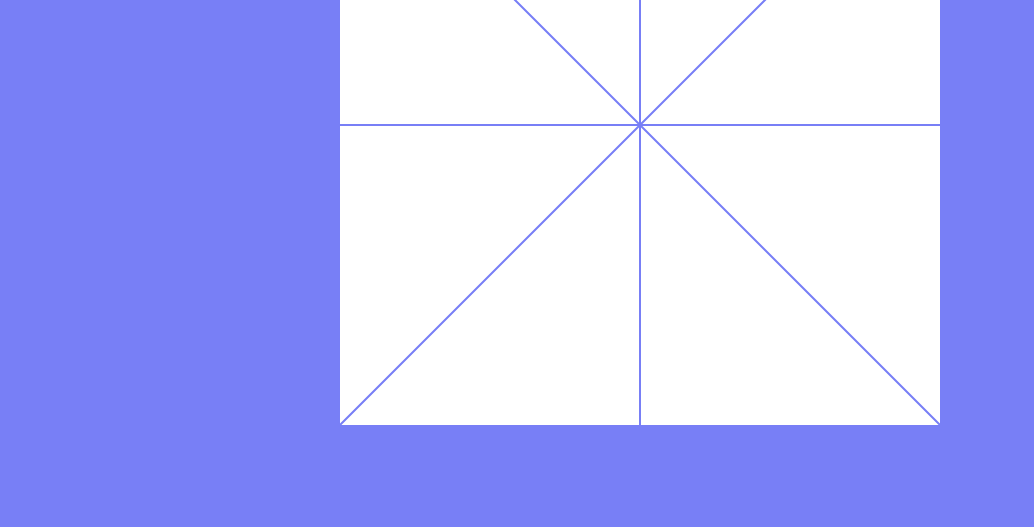
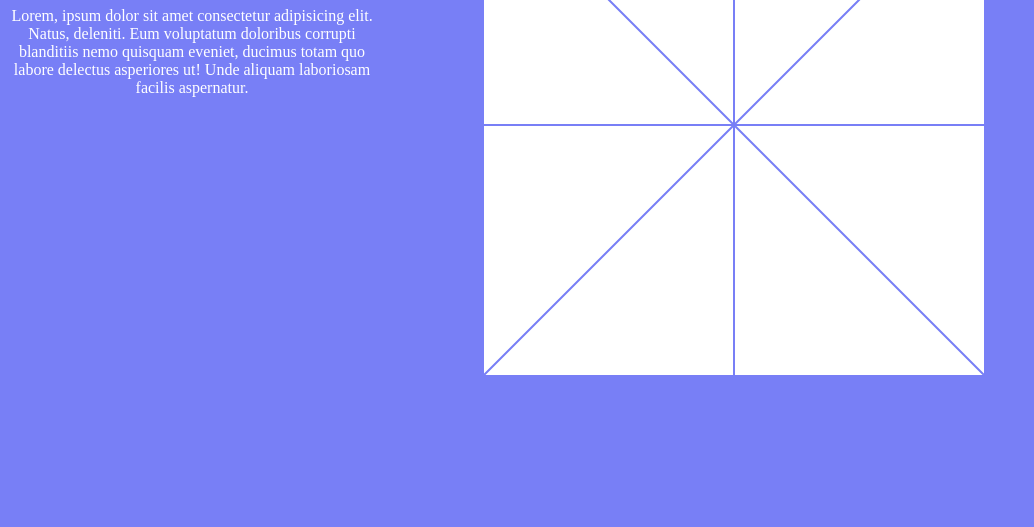
Before and after one commit to MichelleRakotovao/fanorona-telo, a plain HTML site: page index.html in a window 1280 px wide. Shown: the part 273-800 px from the top of the page, without its empty margins (0-1034 px from the left). Drawn offline with Linux system fonts and the light colour scheme.

Commit message:
drawing board,creating piece

```diff
--- a/css/style.css
+++ b/css/style.css
@@ -11,6 +11,14 @@ body,html{
     height: 100%;
     background-color:#787FF6;
 }
-#canva{
-    background-color:white;
+#message-container{
+    text-align: center;
+    height: 50%;
+    width:30%;
 }
+#canvas-container{
+    width: 70%;
+}
+#text,#title{
+    color:white;
+}
--- a/index.html
+++ b/index.html
@@ -4,18 +4,29 @@
     <meta charset="UTF-8">
     <meta name="viewport" content="width=device-width, initial-scale=1.0">
     <link rel="stylesheet" href="css/style.css">
-    <title>Fanorona-telo</title>
+    <title>FANORONA TELO</title>
 </head>
 <body>
     <div id="main-container">
-        <div id="container">
-            <canvas id="canvas" width="600" height="600"></canvas>
+        <div id="message-container">
+            <h1 id="title">FANORONA TELO</h1>
+            <p id="text">
+                Lorem, ipsum dolor sit amet consectetur adipisicing elit. Natus, deleniti. Eum voluptatum doloribus corrupti blanditiis nemo quisquam eveniet, ducimus totam quo labore delectus asperiores ut! Unde aliquam laboriosam facilis aspernatur.
+            </p>
+        </div>
+        <div id="canvas-container">
+            <canvas id="canvas" width="700" height="700"></canvas>
+        </div>
 
-        </div>
     </div>
 
 </body>
+
+<script src="./javascript/player.js"></script>
+<script src="./javascript/drawer.js"></script>
 <script src="./javascript/positions.js"></script>
+<script src="./javascript/distance.js"></script>
+<script src="./javascript/pion.js"></script>
 <script src="./javascript/index.js"></script>
 
 </html>
--- /dev/null
+++ b/javascript/distance.js
@@ -0,0 +1,11 @@
+//fonction qui calcule la distance entre deux points
+function distance(xA,yA,xB,yB){
+  return Math.sqrt(Math.pow(xA-xB,2)+Math.pow(yA-yB,2))
+}
+
+//fonction vérifiant si la distance entre deux pts est inférieur à 150
+function isClose(xA,yA,xB,yB){
+    if (distance(xA,yA,xB,yB)<150){
+        return true
+    }
+}
--- /dev/null
+++ b/javascript/drawer.js
@@ -0,0 +1,19 @@
+
+//traçage de la table
+function drawBoard(){
+    ctx.beginPath()
+    ctx.fillRect(100,100,canvasWidth,canvasHeigth)
+
+    ctx.moveTo(tab[0][0].x,tab[0][0].y)
+    ctx.lineTo(tab[2][2].x,tab[2][2].y)
+
+    ctx.moveTo(tab[0][2].x,tab[0][2].y)
+    ctx.lineTo(tab[2][0].x,tab[2][0].y)
+
+    ctx.moveTo(tab[0][1].x,tab[0][1].y)
+    ctx.lineTo(tab[2][1].x,tab[2][1].y)
+
+    ctx.moveTo(tab[1][0].x,tab[1][0].y)
+    ctx.lineTo(tab[1][2].x,tab[1][2].y)
+    ctx.stroke()
+}
--- a/javascript/index.js
+++ b/javascript/index.js
@@ -1,24 +1,26 @@
 const Canvas=document.getElementById("canvas")
 const ctx=Canvas.getContext("2d")
 
-//traçage de la table
 ctx.fillStyle="white"
 ctx.lineWidth=2
 ctx.strokeStyle='#787FF6'
-const canvasWidth=600
-const canvasHeigth=600
-ctx.beginPath()
-ctx.fillRect(0,0,canvasWidth,canvasHeigth)
 
-ctx.moveTo(tab[0][0].x,tab[0][0].y)
-ctx.lineTo(tab[2][2].x,tab[2][2].y)
+const canvasWidth=500
+const canvasHeigth=500
 
-ctx.moveTo(tab[0][2].x,tab[0][2].y)
-ctx.lineTo(tab[2][0].x,tab[2][0].y)
+drawBoard()
 
-ctx.moveTo(tab[0][1].x,tab[0][1].y)
-ctx.lineTo(tab[2][1].x,tab[2][1].y)
+const Player1=new Player()
+const Player2=new Player()
 
-ctx.moveTo(tab[1][0].x,tab[1][0].y)
-ctx.lineTo(tab[1][2].x,tab[1][2].y)
-ctx.stroke()
+Canvas.addEventListener("click",(e)=>{
+  for (let i = 0; i < 3; i++) {
+    for (let j = 0; j < 3; j++){
+        x=e.offsetX
+        y=e.offsetY
+        if(isClose(x,y,tab[i][j].x,tab[i][j].y)){
+            console.log(tab[i][j])
+        }
+    }
+  }
+})
--- /dev/null
+++ b/javascript/pion.js
@@ -0,0 +1,18 @@
+class Pion{
+    x
+    y
+    color
+    isPlayer1
+    constructor(X,Y){
+        this.x=X
+        this.y=Y
+        if (this.isPlayer1)this.color="yellow"
+        else this.color="#1CA7EC"
+    }
+   drawPion(){
+    ctx.beginPath()
+    ctx.arc(tab[i][j].x,tab[i][j].y,10,0,5*Math.PI)
+    ctx.fill()
+
+}
+}
--- /dev/null
+++ b/javascript/player.js
@@ -0,0 +1,4 @@
+class Player{
+   nbrePions
+   tour
+}
--- a/javascript/positions.js
+++ b/javascript/positions.js
@@ -1,23 +1,17 @@
  //tableau contenant les intersections de chaque ligne
 let tab=[
     //1
-   [{x:0,y:0,isUsed:false},
-    {x:300,y:0,isUsed:false},
-    {x:600,y:0,isUsed:false}],
+   [{x:100,y:100,state:false},
+    {x:350,y:100,state:false},
+    {x:600,y:100,state:false}],
 
    //2
-   [ {x:0,y:300,isUsed:false},
-    {x:300,y:300,isUsed:false},
-    {x:600,y:300,isUsed:false}],
+   [ {x:100,y:350,state:false},
+    {x:350,y:350,state:false},
+    {x:600,y:350,state:false}],
 
    //3
-    [{x:0,y:600,isUsed:false},
-    {x:300,y:600,isUsed:false},
-    {x:600,y:600,isUsed:false}]
+    [{x:100,y:600,state:false},
+    {x:350,y:600,state:false},
+    {x:600,y:600,state:false}]
 ]
-for (let i = 0; i < 3; i++) {
-    for (let j = 0; j < 3; j++) {
-        console.log(`${i},${j},${tab[i][j].x} , ${tab[i][j].y}`);
-    }
-
-}
```
